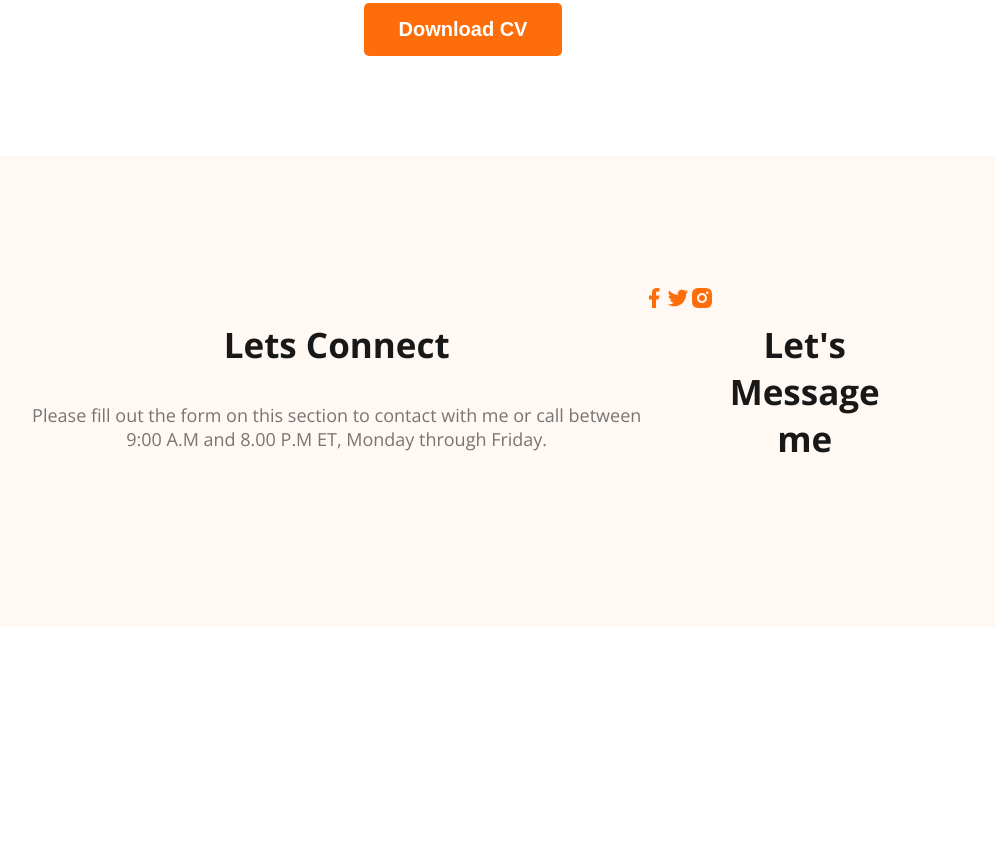
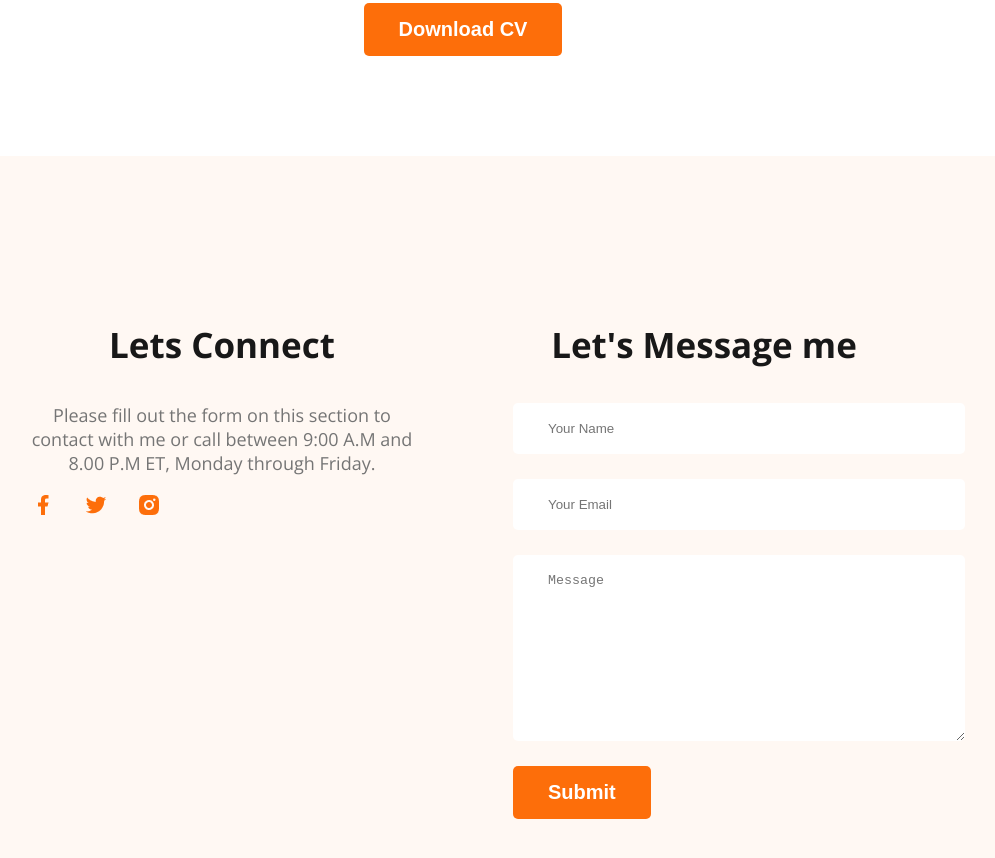
Before and after one commit to ashrafullalamkawsar/webdeveloper-portfolio, a plain HTML site: page index.html in a window 1280 px wide. Shown: the part 3138-3996 px from the top of the page, without its empty margins (177-1172 px from the left). Before the commit the page ends 3773 px from the top, so only its background shows below. Drawn offline with nearby package versions, Linux system fonts and the light colour scheme.

Commit message:
finished the resume

```diff
--- a/Styles/style.css
+++ b/Styles/style.css
@@ -161,7 +161,24 @@ main section{
 /* footer styles */
 footer{
     display: flex;
+    gap: 100px;
     background-color: #fff8f3;
     margin-top: 100px;
     padding: 130px 200px;
 }
+.footer-column{
+    width: 50%;
+}
+.social-links a{
+    margin-right: 25px;
+}
+.contact input[type="text"],.contact input[type="email"], textarea{
+    display: block;
+    margin-bottom: 25px;
+    padding: 18px 35px;
+    color: #757575;
+    border-radius: 5px;
+    background: #FFF;
+    border: 0px;
+    width: 100%;
+}
--- a/index.html
+++ b/index.html
@@ -153,14 +153,21 @@
             <h3 class="section-title">Lets Connect</h3>
             <p class="section-description">Please fill out the form on this section to contact with me or call between 9:00 A.M and 8.00 P.M ET, Monday through Friday.</p>
             <div class="social-links">
-
+                <a href=""><img src="images/icons/facebook.png" alt=""></a>
+            <a href=""><img src="images/icons/twitter.png" alt=""></a>
+            <a href=""><img src="images/icons/insta.png" alt=""></a>
             </div>
         </div>
-        <a href=""><img src="images/icons/facebook.png" alt=""></a>
-        <a href=""><img src="images/icons/twitter.png" alt=""></a>
-        <a href=""><img src="images/icons/insta.png" alt=""></a>
+
+
         <div class="footer-column">
             <h3 class="section-title">Let's Message me</h3>
+            <form class="contact" action="">
+                <input type="text" placeholder="Your Name">
+                <input type="email" name="" placeholder="Your Email" id="">
+                <textarea name="" placeholder="Message" id="" cols="30" rows="10"></textarea>
+                <input class ="btn-primary" type="submit" value="Submit">
+            </form>
         </div>
     </footer>
 </body>
```
